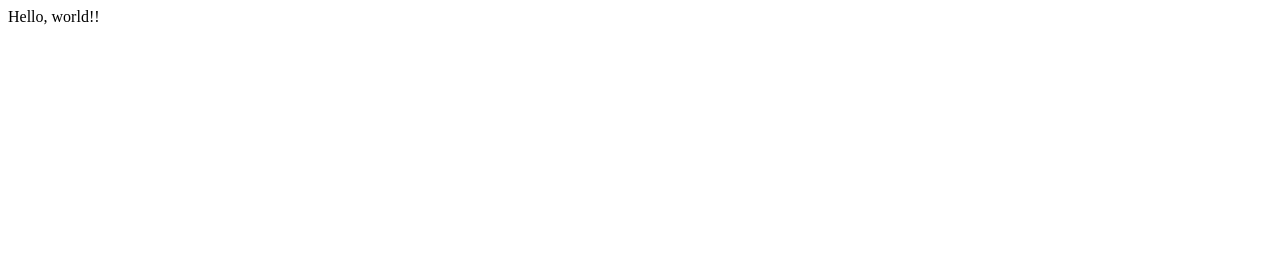
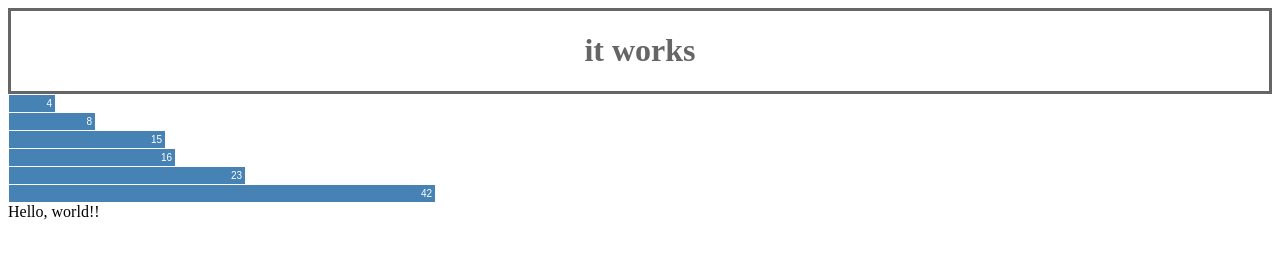
Before and after one commit to EcutDavid/javaScriptPractises, a website built with webpack: page D3.js_DataDrivenDocument/build/index.html in a window 1280 px wide. Built offline with nearby package versions, Linux system fonts and the light colour scheme.

Commit message:
Add chart in html.

```diff
--- a/D3.js_DataDrivenDocument/scripts/entry.js
+++ b/D3.js_DataDrivenDocument/scripts/entry.js
@@ -1,5 +1,18 @@
 import d3 from 'd3';
+require('../style/chart.css');
 
-let body = d3.select("#app");
+//select element, like all querySelector
+
+//it can with select || selectAll
+let body = d3.selectAll("body");
 let div = body.append("div");
 div.html("Hello, world!!");
+
+let app = d3.select('#app');
+let title = app.append('h1');
+title.html('it works');
+
+//change style
+app.style('color', '#666')
+    .style('border', 'solid')
+    .style('text-align', 'center');
--- /dev/null
+++ b/D3.js_DataDrivenDocument/style/chart.css
@@ -0,0 +1,8 @@
+.chart div {
+  font: 10px sans-serif;
+  background-color: steelblue;
+  text-align: right;
+  padding: 3px;
+  margin: 1px;
+  color: white;
+}
```
Also changed, not shown: D3.js_DataDrivenDocument/build/index.html.
